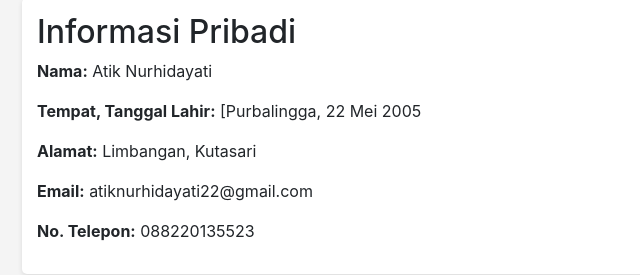
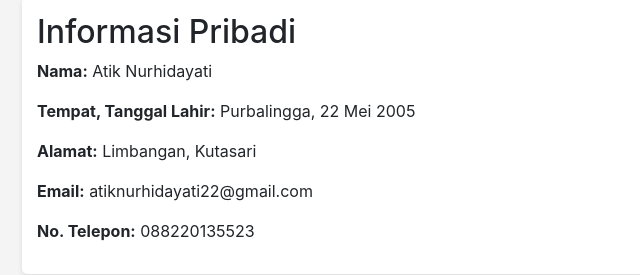
Before and after one commit to atiknurhidayati/biodata, a plain HTML site: page index.html in a window 1280 px wide. Shown: the part 148-423 px from the top of the page, 63-703 px from the left. Drawn offline with nearby package versions, Linux system fonts and the light colour scheme.

Commit message:
Update index.html dari web
update dari web

```diff
--- a/index.html
+++ b/index.html
@@ -35,7 +35,7 @@
         <section class="bio-section">
             <h2>Informasi Pribadi</h2>
             <p><strong>Nama:</strong> Atik Nurhidayati</p>
-            <p><strong>Tempat, Tanggal Lahir:</strong> [Purbalingga, 22 Mei 2005</p>
+            <p><strong>Tempat, Tanggal Lahir:</strong> Purbalingga, 22 Mei 2005</p>
             <p><strong>Alamat:</strong> Limbangan, Kutasari</p>
             <p><strong>Email:</strong> atiknurhidayati22@gmail.com</p>
             <p><strong>No. Telepon:</strong> 088220135523</p>
```
